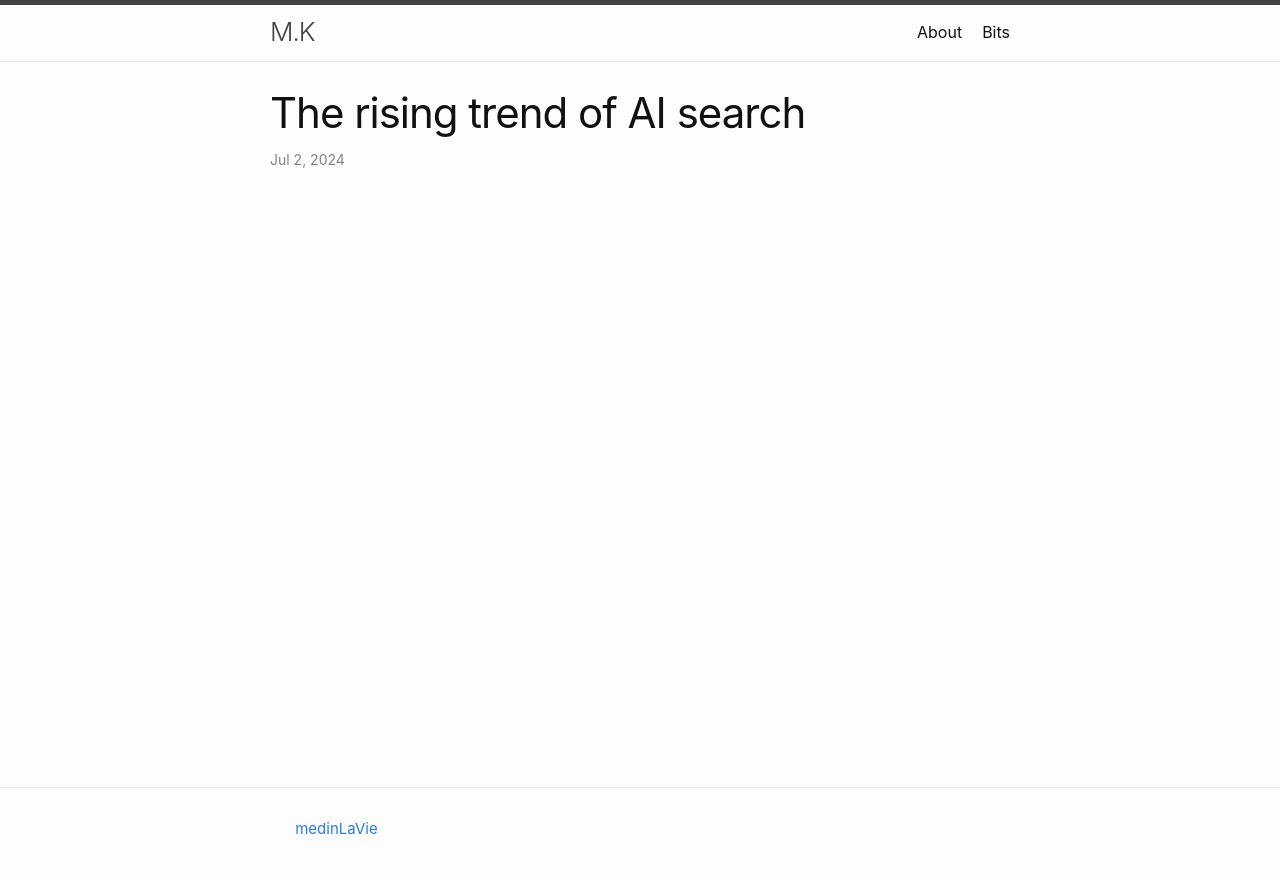
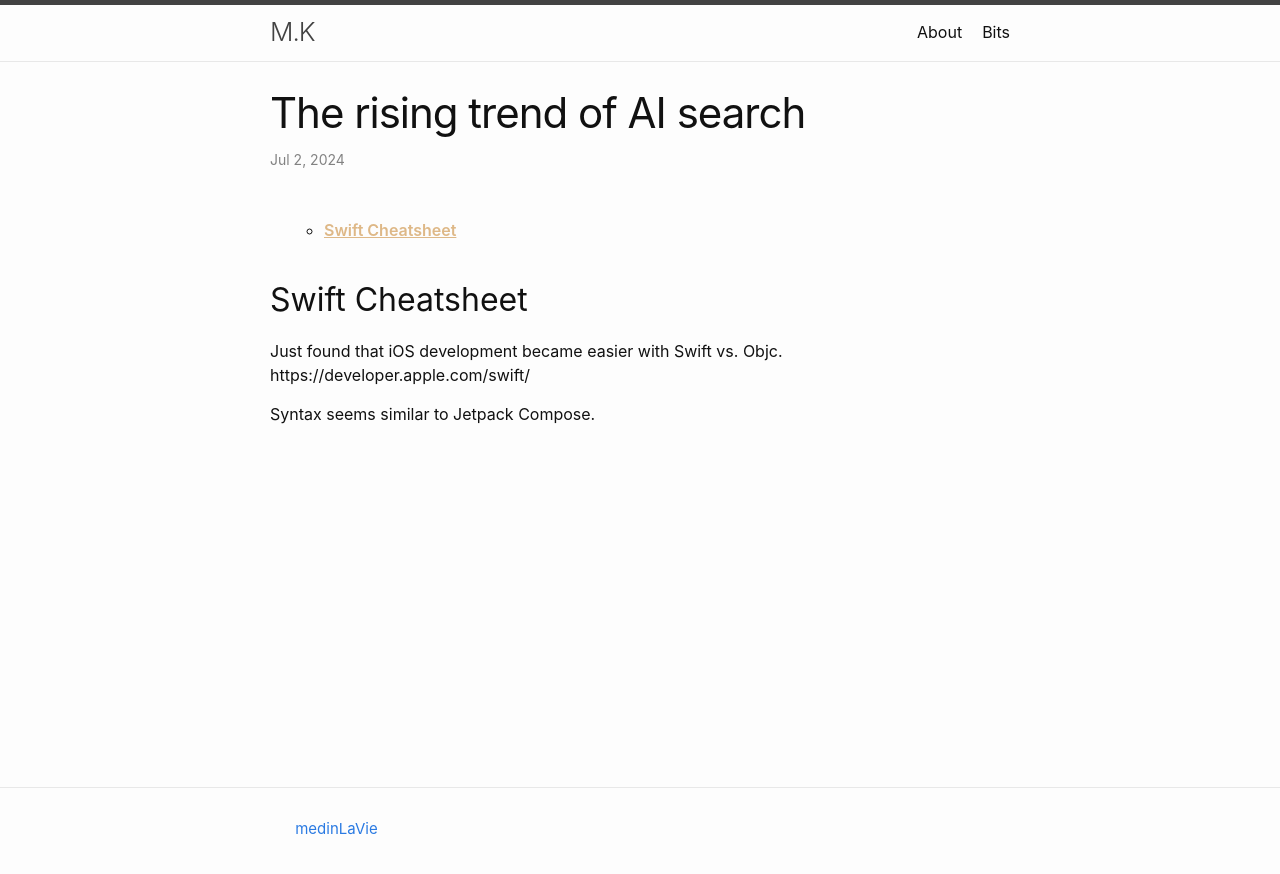
Before and after one commit to medinLaVie/medinLaVie.github.io, a Jekyll site: the page built from _posts/2024-07-02-swift-cheatsheet.md, in a window 1280 px wide. Shown: the top 874 px of the page. Built offline with Jekyll 4.4.1, drawn with Linux system fonts in a browser that asks for light colours; the table of contents is made by our own code.

Commit message:
updated 7/2

```diff
--- a/_posts/2024-07-02-swift-cheatsheet.md
+++ b/_posts/2024-07-02-swift-cheatsheet.md
@@ -6,3 +6,10 @@ layout: page
 toc: true
 # categories:
 ---
+
+## Swift Cheatsheet
+
+Just found that iOS development became easier with Swift vs. Objc.
+https://developer.apple.com/swift/
+
+Syntax seems similar to Jetpack Compose.
```
